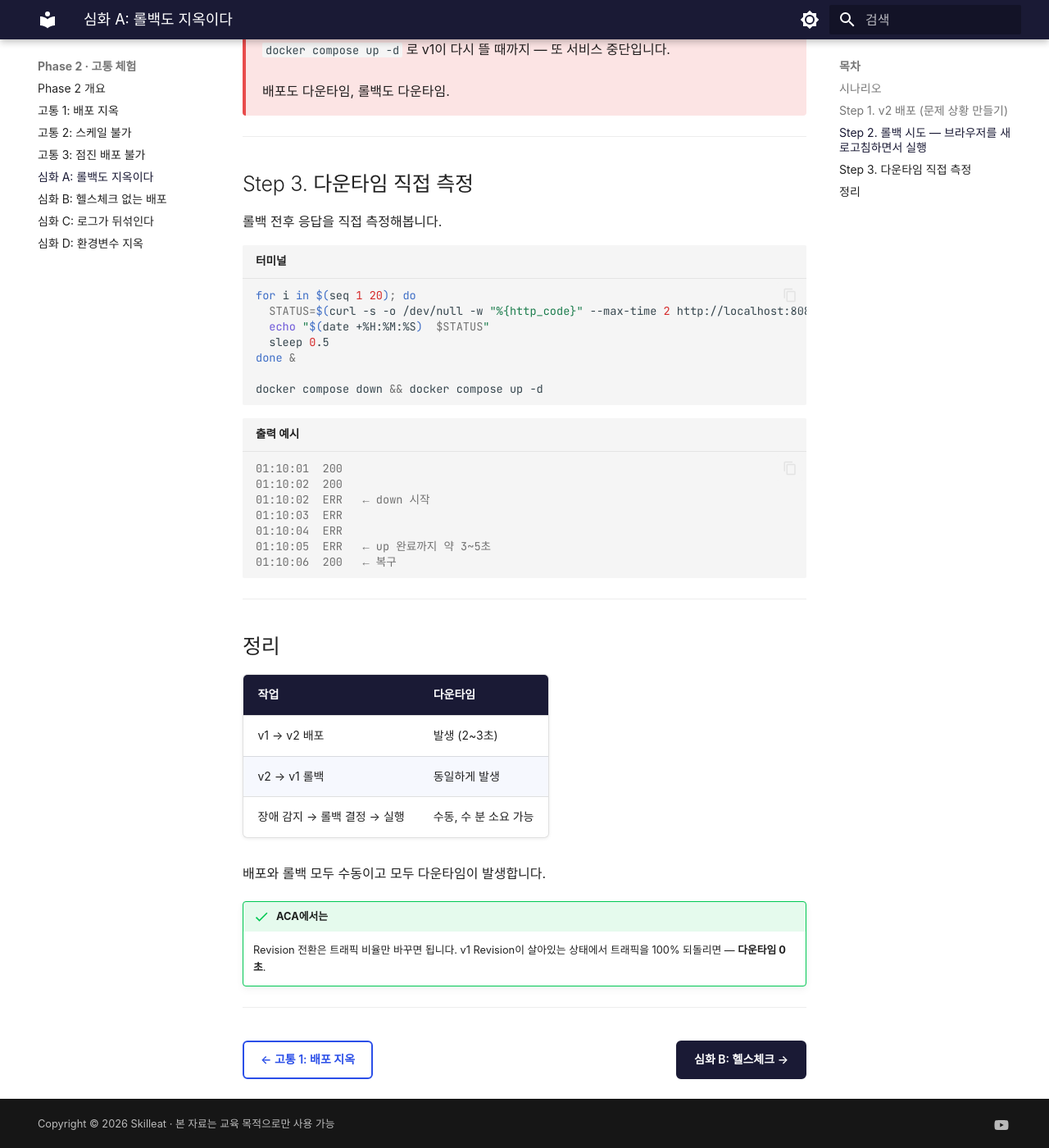
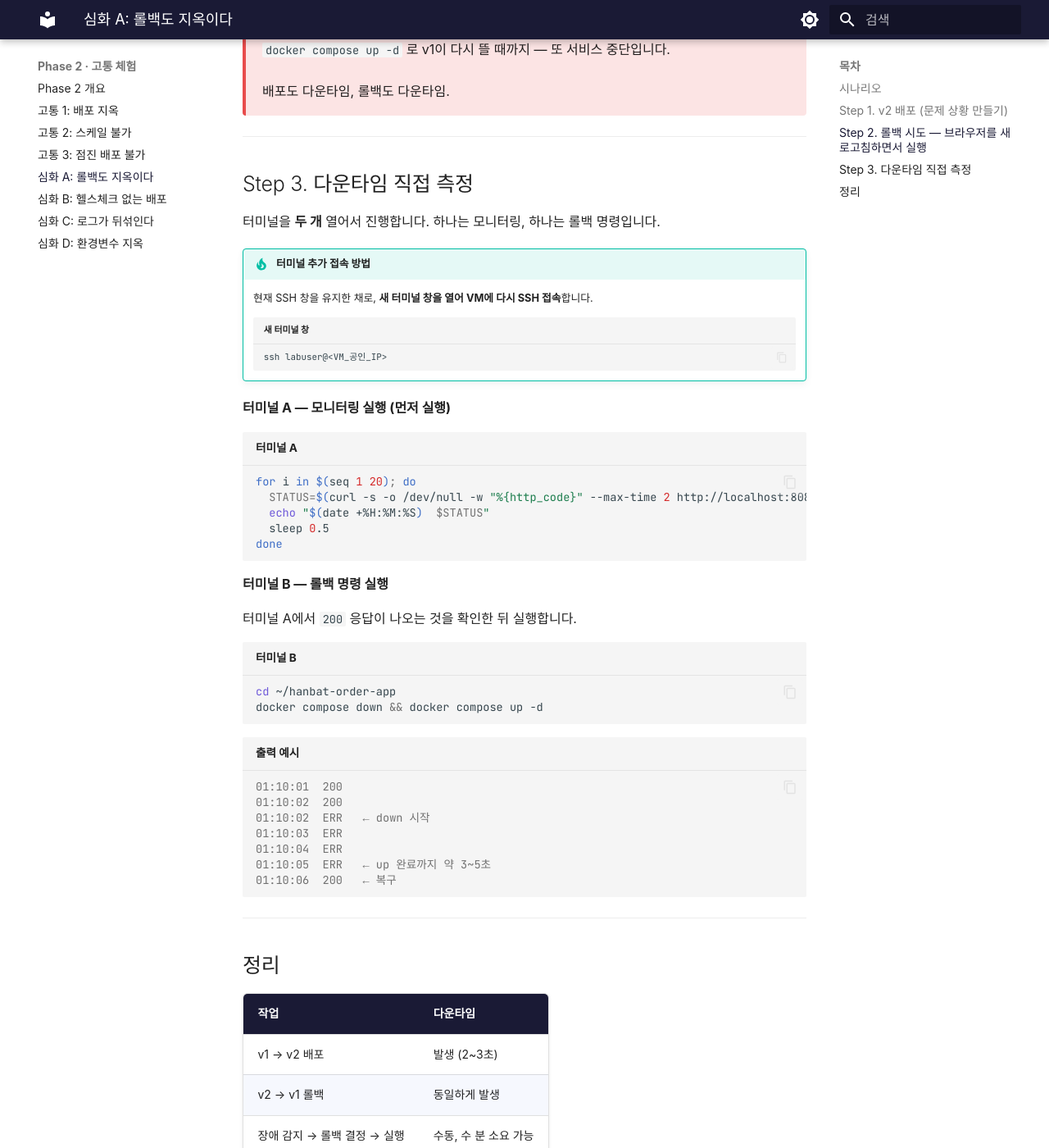
Before and after one commit to skilleat-labs/container-service-labs, an MkDocs documentation site: the page built from docs/phase-2/extra-a-rollback.md, in a window 1280 px wide and 1400 px high, scrolled down 1421 px. Shown: the whole window at 82% size. Built offline with MkDocs 1.6.1 and Material for MkDocs 9.7.7, drawn with Linux system fonts in a browser that asks for light colours; some web fonts are replaced.

Commit message:
fix: 롤백 다운타임 측정을 터미널 2개로 분리하여 진행하도록 수정
Co-Authored-By: Claude Sonnet 4.6 <noreply@anthropic.com>

````diff
--- a/docs/phase-2/extra-a-rollback.md
+++ b/docs/phase-2/extra-a-rollback.md
@@ -63,15 +63,31 @@ docker compose down && docker compose up -d
 
 ## Step 3. 다운타임 직접 측정
 
-롤백 전후 응답을 직접 측정해봅니다.
+터미널을 **두 개** 열어서 진행합니다. 하나는 모니터링, 하나는 롤백 명령입니다.
 
-```bash title="터미널"
+!!! tip "터미널 추가 접속 방법"
+    현재 SSH 창을 유지한 채로, **새 터미널 창을 열어 VM에 다시 SSH 접속**합니다.
+
+    ```bash title="새 터미널 창"
+    ssh labuser@<VM_공인_IP>
+    ```
+
+**터미널 A — 모니터링 실행 (먼저 실행)**
+
+```bash title="터미널 A"
 for i in $(seq 1 20); do
   STATUS=$(curl -s -o /dev/null -w "%{http_code}" --max-time 2 http://localhost:8080/health 2>/dev/null || echo "ERR")
   echo "$(date +%H:%M:%S)  $STATUS"
   sleep 0.5
-done &
+done
+```
 
+**터미널 B — 롤백 명령 실행**
+
+터미널 A에서 `200` 응답이 나오는 것을 확인한 뒤 실행합니다.
+
+```bash title="터미널 B"
+cd ~/hanbat-order-app
 docker compose down && docker compose up -d
 ```
 
````
